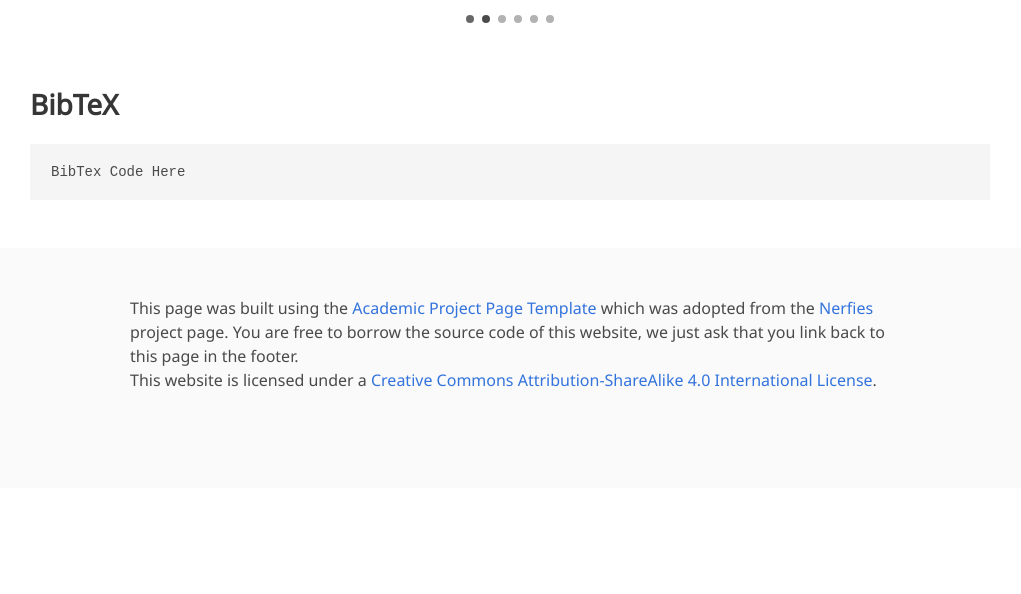
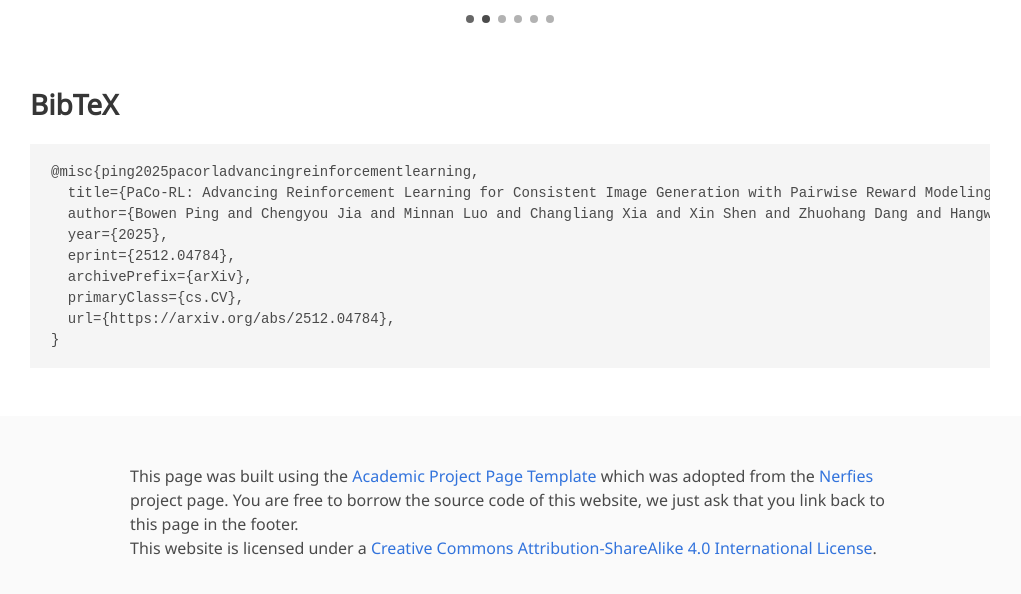
Before and after one commit to X-GenGroup/HomePage_PaCo-RL, a plain HTML site: page index.html in a window 1280 px wide. Shown: the part 5480-6074 px from the top of the page, without its empty margins (130-1151 px from the left). Before the commit the page ends 5968 px from the top, so only its background shows below. Drawn offline with nearby package versions, Linux system fonts and the light colour scheme; some icons are missing; a web font is replaced by a local one.

Commit message:
Update biblatex

```diff
--- a/index.html
+++ b/index.html
@@ -1272,7 +1272,15 @@
   <section class="section" id="BibTeX">
     <div class="container is-max-desktop content">
       <h2 class="title">BibTeX</h2>
-      <pre><code>BibTex Code Here</code></pre>
+      <pre><code>@misc{ping2025pacorladvancingreinforcementlearning,
+  title={PaCo-RL: Advancing Reinforcement Learning for Consistent Image Generation with Pairwise Reward Modeling},
+  author={Bowen Ping and Chengyou Jia and Minnan Luo and Changliang Xia and Xin Shen and Zhuohang Dang and Hangwei Qian},
+  year={2025},
+  eprint={2512.04784},
+  archivePrefix={arXiv},
+  primaryClass={cs.CV},
+  url={https://arxiv.org/abs/2512.04784},
+}</code></pre>
     </div>
   </section>
   <!--End BibTex citation -->
```
